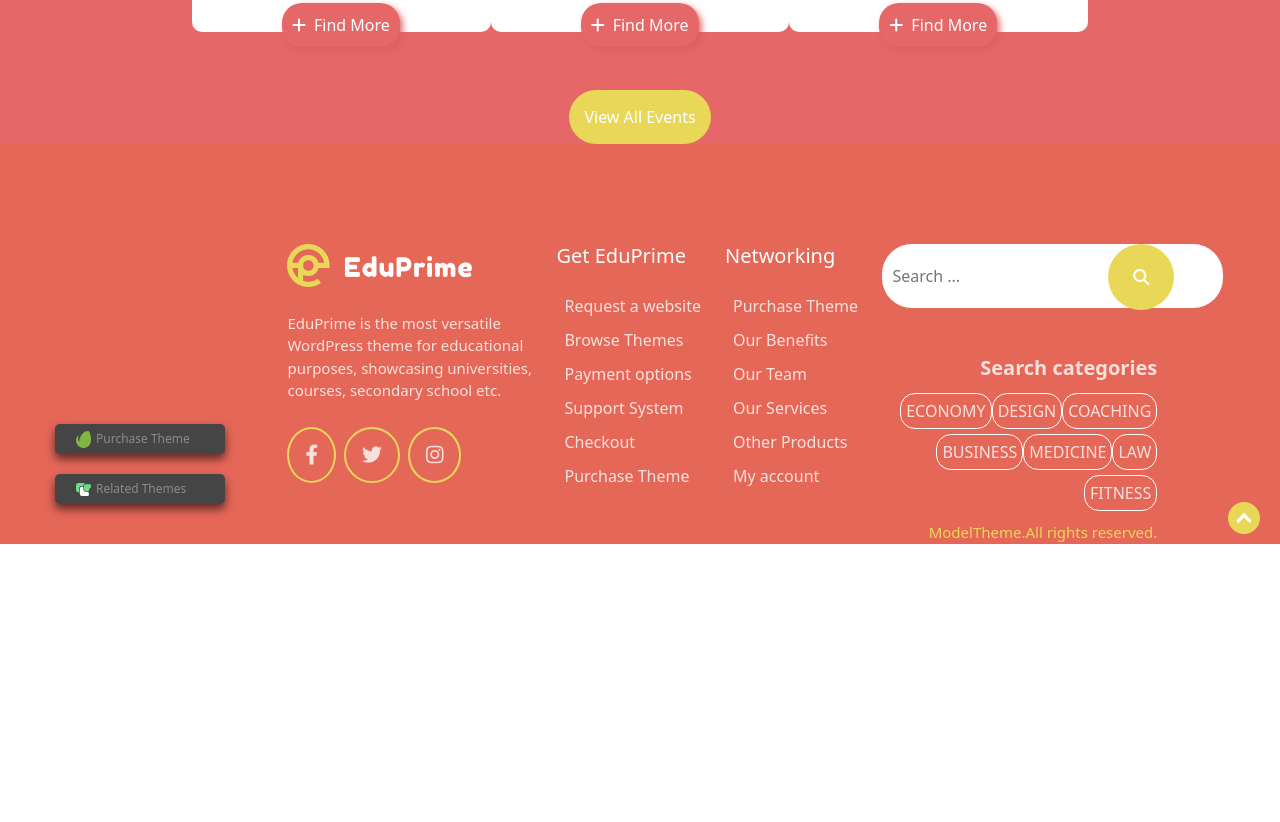
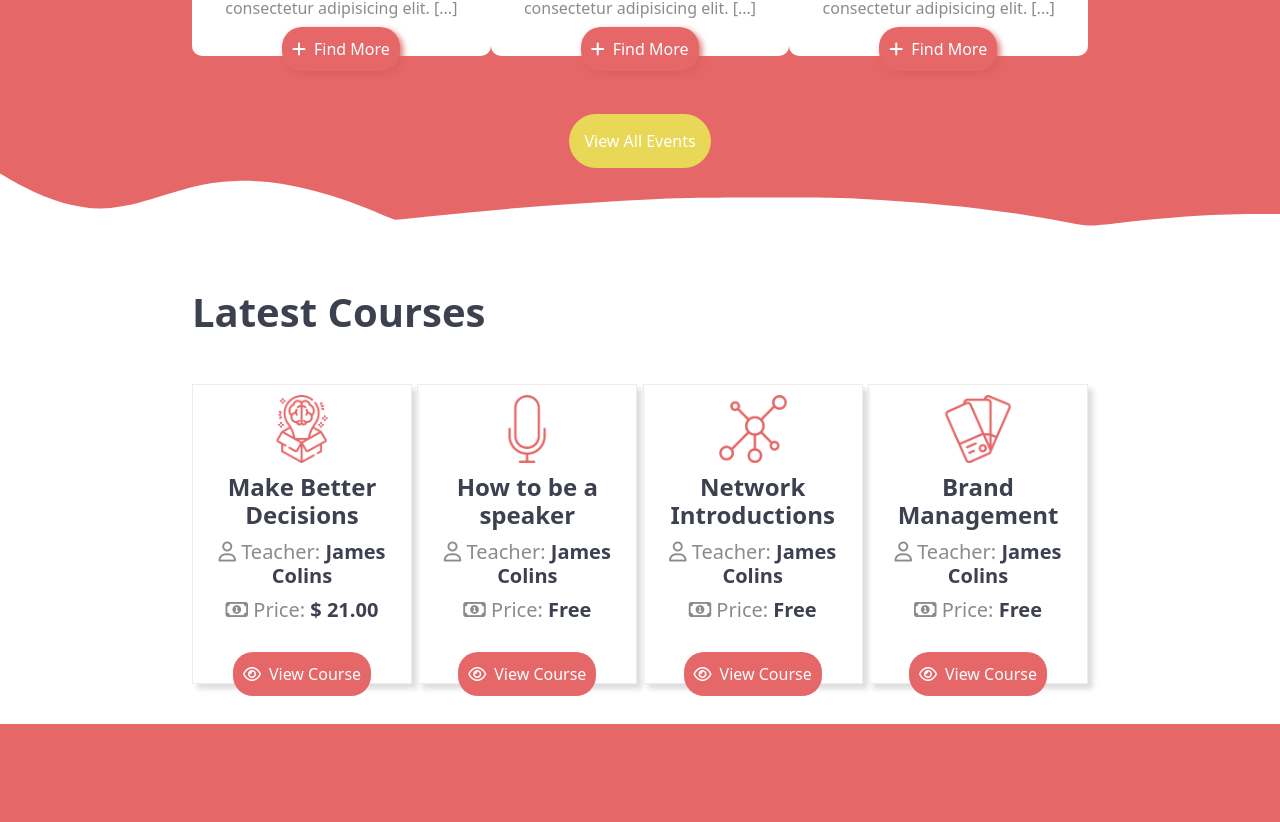
Before and after one commit to albertostizzoli/proj-html-vuejs, a Vue app: page / in a window 1280 px wide. Shown: the part 3014-3836 px from the top of the page. Before the commit the page ends 3558 px from the top, so only its background shows below. Built offline with nearby package versions, Linux system fonts and the light colour scheme.

Commit message:
Added Courses Section

```diff
--- a/src/App.vue
+++ b/src/App.vue
@@ -4,6 +4,7 @@
   <CarouselSection />
   <UniversitySection />
   <EventsSection />
+  <CoursesSection />
   <FooterSection />
 </template>
 
@@ -13,6 +14,7 @@ import FirstSection from './components/FirstSection.vue';
 import CarouselSection from './components/CarouselSection.vue';
 import UniversitySection from './components/UniversitySection.vue';
 import EventsSection from './components/EventsSection.vue';
+import CoursesSection from './components/CoursesSection.vue';
 import FooterSection from './components/FooterSection.vue';
 export default {
   name: 'App',
@@ -22,6 +24,7 @@ export default {
     CarouselSection,
     UniversitySection,
     EventsSection,
+    CoursesSection,
     FooterSection,
   }
 }
--- a/src/components/CarouselSection.vue
+++ b/src/components/CarouselSection.vue
@@ -9,12 +9,12 @@
                 <div v-for="(element, index) in carousel" :key="index" class="image-carousel"
                     :class="element.current ? 'active' : ''">
                     <img :src="`/img/${element.image}`" alt="images">
-                    <p><strong>{{ element.text }}</strong></p>
+                    <p class="mt-4"><strong>{{ element.text }}</strong></p>
                 </div>
             </div>
             <div class="carousel-content">
                 <div class="img-content">
-                    <img src="/img/Gavel-Illustration-e1556884768193.png" alt="">
+                    <img src="/img/Gavel-Illustration-e1556884768193.png" alt="Gavel">
                 </div>
                 <div class="text-content mt-3">
                     <h2>Law Faculty</h2>
--- /dev/null
+++ b/src/components/CoursesSection.vue
@@ -0,0 +1,114 @@
+<template>
+    <section class="courses">
+        <div class="wawe">
+            <img src="/img/svg-1.svg" alt="">
+        </div>
+        <div class="courses-box">
+            <h2>Latest Courses</h2>
+            <div class="card-box">
+                <img src="/img/Decisions-icon.png" alt="Decision">
+                <h4>Make Better Decisions</h4>
+                <h5><i class="fa-regular fa-user"></i> Teacher: <b>James Colins</b></h5>
+                <h5><i class="fa-regular fa-money-bill-1"></i> Price: <b>$ 21.00</b></h5>
+                <button class="btn-red"><i class="fa-regular fa-eye pe-2"></i>View Course</button>
+            </div>
+            <div class="card-box">
+                <img src="/img/Speaker-icon.png" alt="Speaker">
+                <h4>How to be a speaker</h4>
+                <h5><i class="fa-regular fa-user"></i> Teacher: <b>James Colins</b></h5>
+                <h5><i class="fa-regular fa-money-bill-1"></i> Price: <b>Free</b></h5>
+                <button class="btn-red"><i class="fa-regular fa-eye pe-2"></i>View Course</button>
+            </div>
+            <div class="card-box">
+                <img src="/img/Network-icon.png" alt="Network">
+                <h4>Network Introductions</h4>
+                <h5><i class="fa-regular fa-user"></i> Teacher: <b>James Colins</b></h5>
+                <h5><i class="fa-regular fa-money-bill-1"></i> Price: <b>Free</b></h5>
+                <button class="btn-red"><i class="fa-regular fa-eye pe-2"></i>View Course</button>
+            </div>
+            <div class="card-box">
+                <img src="/img/Brand-icon.png" alt="Brand">
+                <h4>Brand Management</h4>
+                <h5><i class="fa-regular fa-user"></i> Teacher: <b>James Colins</b></h5>
+                <h5><i class="fa-regular fa-money-bill-1"></i> Price: <b>Free</b></h5>
+                <button class="btn-red"><i class="fa-regular fa-eye pe-2"></i>View Course</button>
+            </div>
+        </div>
+    </section>
+</template>
+
+<script>
+export default {
+    name: 'CoursesSection',
+
+}
+</script>
+
+<style lang="scss" scoped>
+.wawe {
+    overflow: hidden;
+
+    img {
+        width: 150%;
+        display: block;
+        margin-left: -15px;
+        margin-top: -1px;
+    }
+}
+
+.courses {
+    background-color: white;
+
+    h2 {
+        font-weight: 900;
+        color: #3D404F;
+        font-size: 40px;
+        width: 100%;
+    }
+
+    .courses-box{
+        width: 70%;
+        margin: 0 auto;
+        display: flex;
+        justify-content: space-between;
+        flex-wrap: wrap;
+
+        .card-box {
+            text-align: center;
+            width: 220px;
+            height: 300px;
+            color: #8b8b8a;
+            border: 1px solid #ECECEE;
+            box-shadow: 5px 5px 5px #dedede;
+            margin: 40px 0;
+
+            h4 {
+                color: #3D404F;
+                font-weight: 900;
+            }
+
+            h5 {
+                margin: 10px;
+            }
+
+            b {
+                color: #3D404F;
+            }
+
+            img {
+                width: 70px;
+                margin: 10px 0;
+            }
+
+            .btn-red {
+                margin: 20px 0;
+                background-color: #E56768;
+                color: white;
+                padding: 10px;
+                border-radius: 20px;
+                border: none;
+            }
+        }
+    }
+}
+</style>
--- a/src/components/FooterSection.vue
+++ b/src/components/FooterSection.vue
@@ -140,7 +140,7 @@ ul li {
 
 .footer {
     height: 400px;
-    background-color: #E56758;
+    background-color: #E56768;
     display: flex;
     padding-top: 100px;
     color: #ffffffCC;
```
